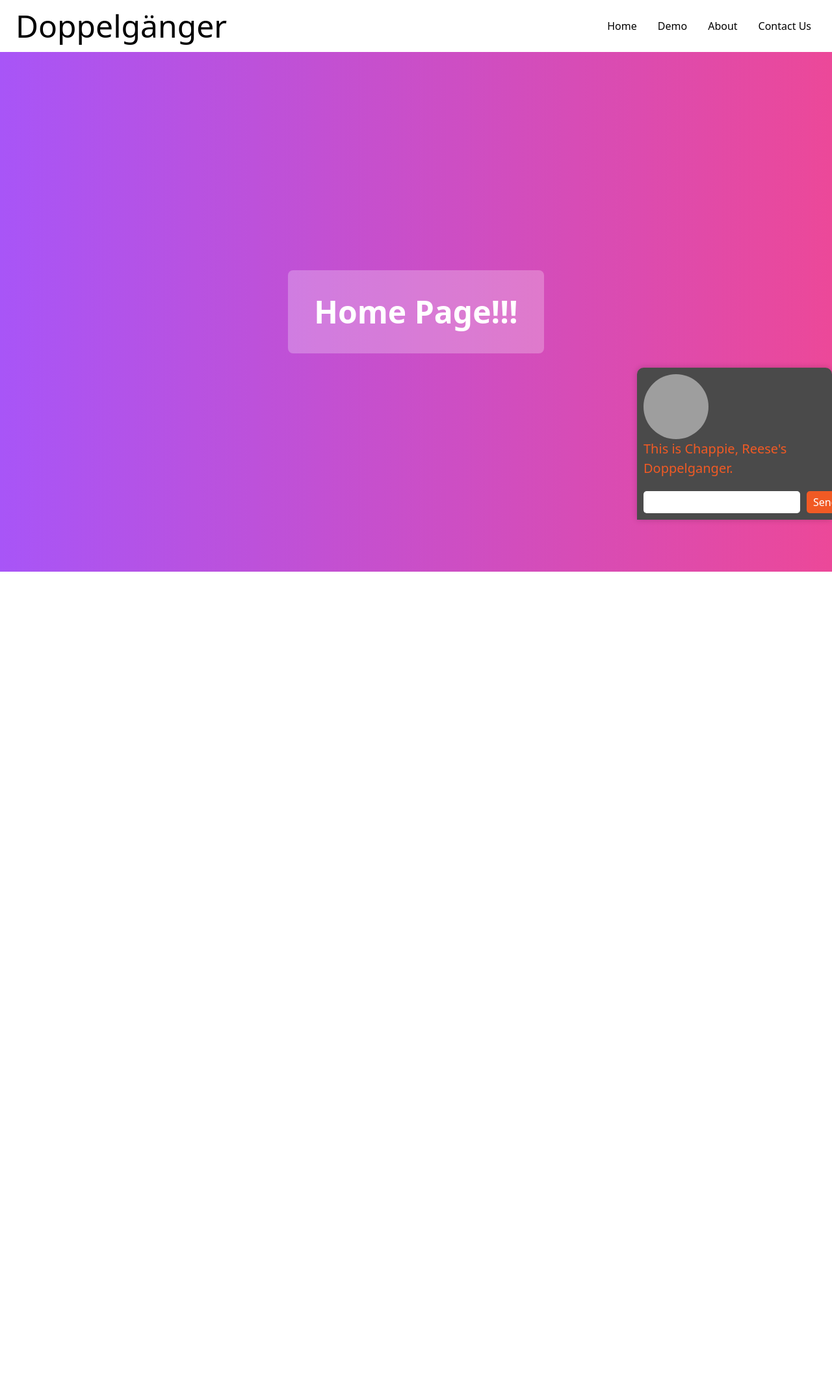
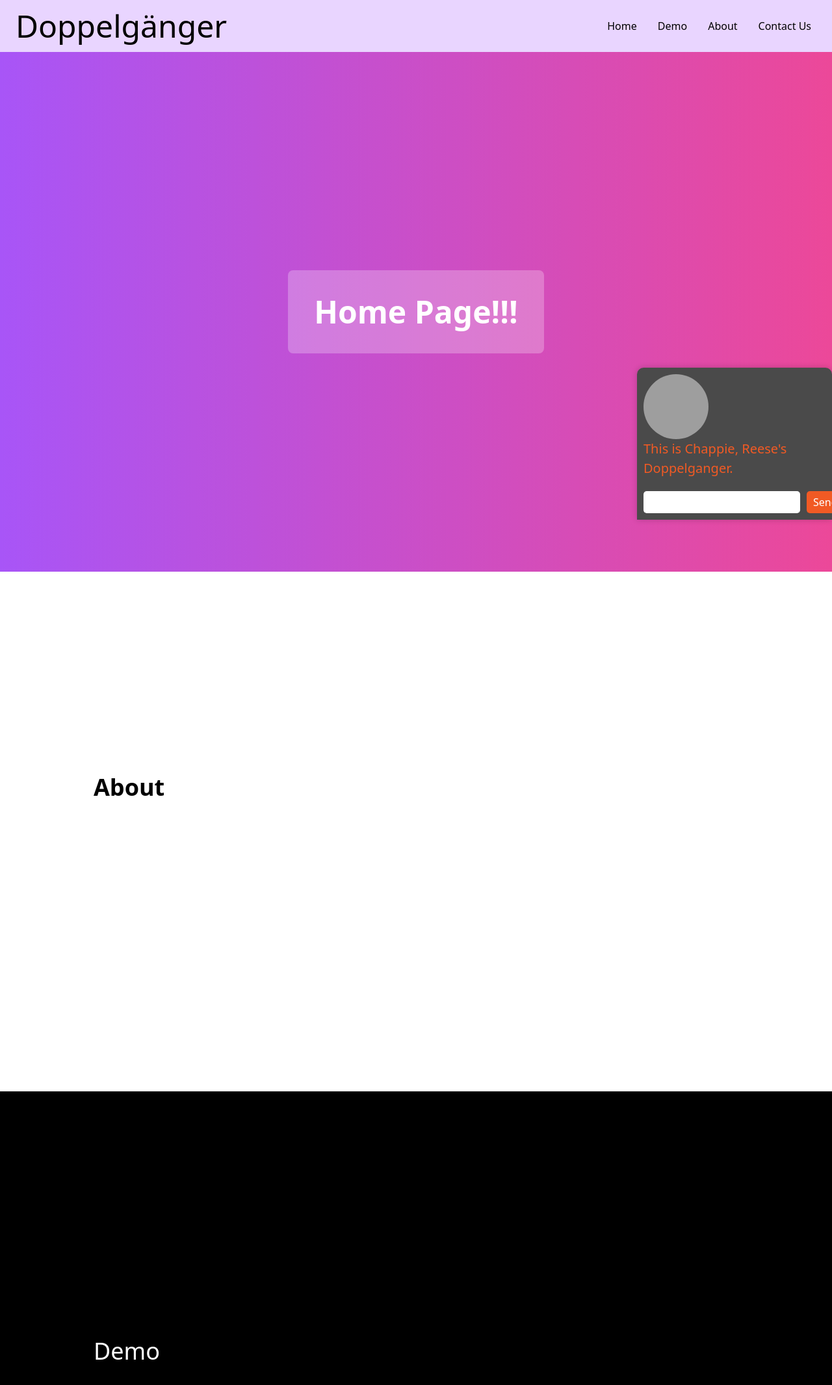
Before and after one commit to KeinoC/Doppleganger, a React (Create React App) app in the folder client/: page / in a window 1280 px wide. Shown: the top 2132 px of the page at 65% size. Before the commit the page ends 880 px from the top, so only its background shows below. Built offline with nearby package versions, Linux system fonts and the light colour scheme; grey boxes are pictures that could not be loaded.

Commit message:
barbones css

```diff
--- a/client/src/App.js
+++ b/client/src/App.js
@@ -5,6 +5,8 @@ import Nav from "./Home/Nav"
 import ChatWindow from './Doppelganger/ChatWindow';
 import './index.css'
 import ChatComponent from './Doppelganger/ChatComponent';
+import About from './Home/About';
+import Demo from './Home/Demo';
 
 
 function App() {
@@ -23,6 +25,8 @@ function App() {
     <div className="App">
         <Nav />
         <Home />
+        <About />
+        <Demo/>
         <ChatComponent />
     </div>
     </DataProvider>
--- /dev/null
+++ b/client/src/Home/About.jsx
@@ -0,0 +1,20 @@
+import React from 'react'
+
+
+const About = () => {
+    return (
+      <div name="about" className="w-full h-screen bg-white text-black">
+          <div className="max-w-screen-lg p-4 mx-auto flex flex-col justify-center w-full h-full">
+              <div className="pb-8">
+                  <p className="text-4xl font-bold inline">About</p>
+              </div>
+              <p className="text-xl mt-20">
+
+              </p>
+              <br/>
+          </div>
+      </div>
+    )
+  }
+
+export default About;
--- /dev/null
+++ b/client/src/Home/Demo.jsx
@@ -0,0 +1,26 @@
+import React from 'react'
+
+
+const Demo = () => {
+
+
+    return (
+        <div name="demo" className="w-full h-screen bg-black text-white">
+            <div className="max-w-screen-lg p-4 mx-auto flex flex-col justify-center w-full h-full">
+                <p className="text-4xl">Demo</p>
+            </div>
+        </div>
+    )
+
+};
+
+
+
+
+
+
+
+
+
+
+export default Demo;
--- a/client/src/Home/Nav.jsx
+++ b/client/src/Home/Nav.jsx
@@ -25,7 +25,7 @@ const Nav = () => {
     }
   ]
   return (
-    <div className="flex justify-between items-center w-full h-20 px-4 text-black ">
+    <div className="flex justify-between items-center w-full h-20 px-4 bg-purple-200 text-black ">
       <div>
           <h1 className=" select-none text-5xl font-signature ml-2">Doppelgänger</h1>
       </div>
```
